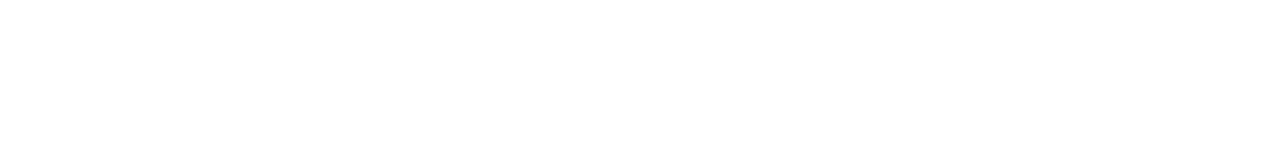
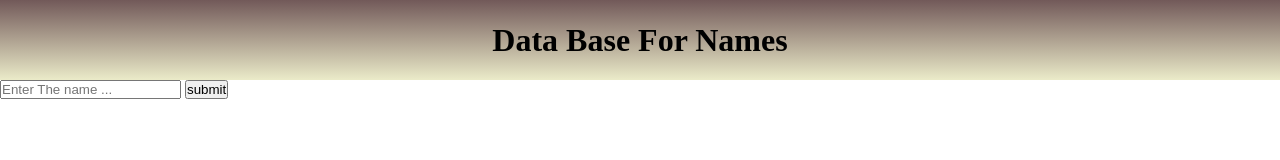
Before and after one commit to MohammadAlhalaq/auto-complete-mmmf, a website: page public/index.html in a window 1280 px wide. Drawn offline with Linux system fonts and the light colour scheme; a web font is replaced by a local one.

Commit message:
add header and main sections and add input field and button for it Relates #3

```diff
--- a/public/css/root.css
+++ b/public/css/root.css
@@ -9,3 +9,16 @@
     --width: 100vw;
     --height: 100vh;
 }
+
+* {
+    margin: 0;
+    padding: 0;
+    box-sizing: border-box;
+}
+
+.head{
+    height: 5rem;
+    background-image: linear-gradient(rgb(114, 89, 89), rgb(235, 235, 201));
+    text-align: center;
+    line-height: 5rem;
+}
--- a/public/index.html
+++ b/public/index.html
@@ -22,7 +22,19 @@
 </head>
 
 <body>
+<header class="head">
+    <h1 class="head-title">Data Base For Names</h1>
+</header>
+<main class="main">
+<div class="main-inputForm">
+    <input type="text" placeholder="Enter The name ..." class="inputForm-inputField"
+     id="inputField" name ="inputField" required>
+     <button id="searchBtn" class="inputForm-searchBtn" type="submit"> submit</button>
+</div>
+<div class="main-result">
 
+</div>
+</main>
     <!-- js files -->
     <script src="./js/request.js"></script>
     <script src="./js/dom.js"></script>
```
